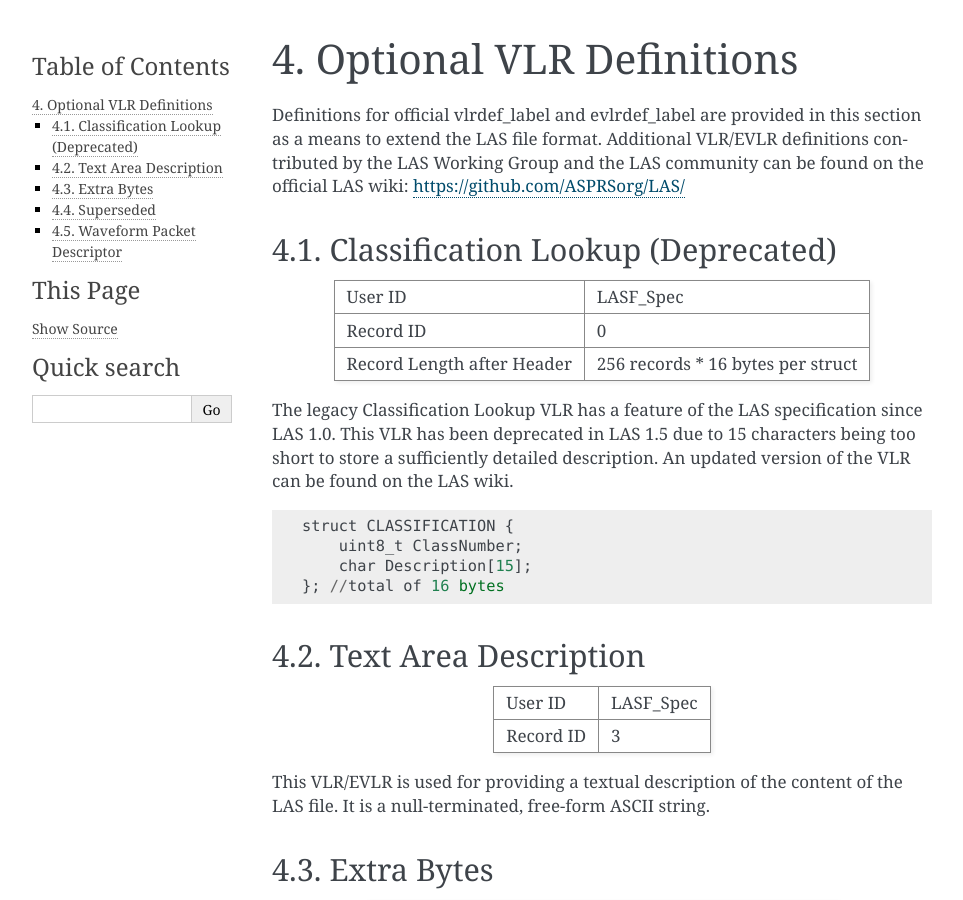
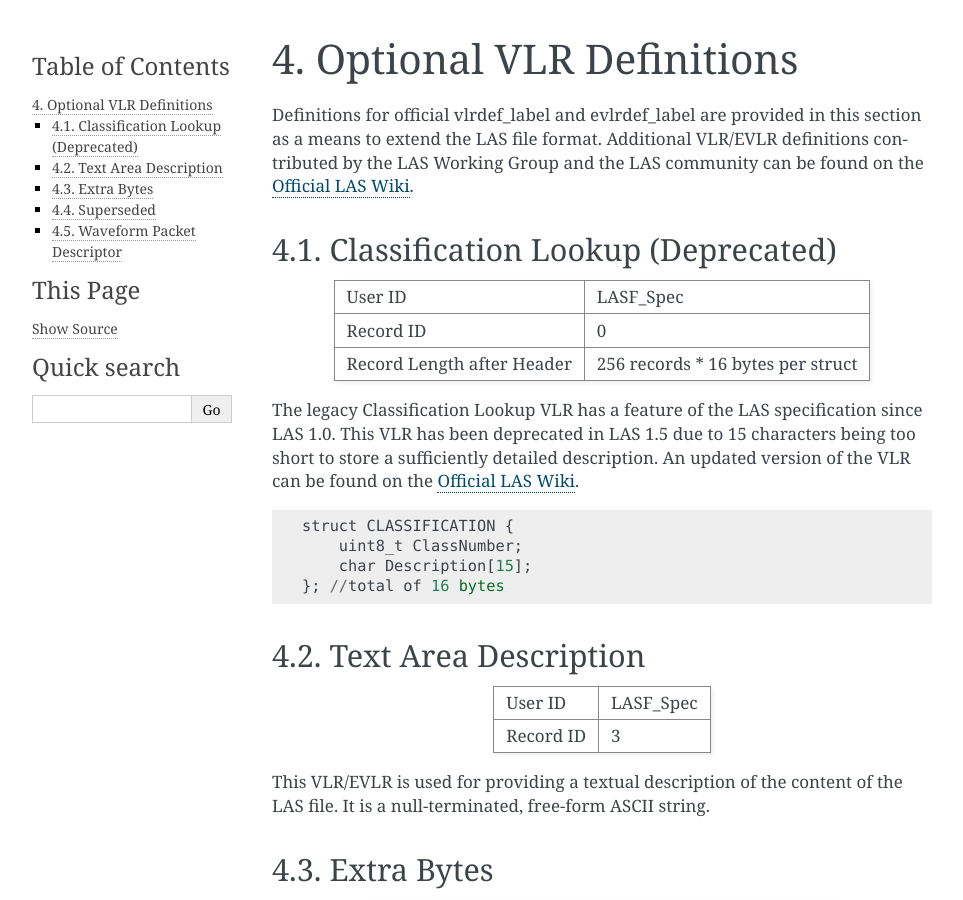
Before and after one commit to ASPRSorg/LAS, a Sphinx documentation site: the page built from source/04_optional_vlrs.txt, in a window 1280 px wide and 900 px high. Shown: the whole window, without its empty margins (148-1111 px from the left). Built offline with Sphinx 7.4.7, drawn with Linux system fonts in a browser that asks for light colours; the version number could not be read and is left out.

Commit message:
Normalize LAS wiki links to match #71

```diff
--- a/source/04_optional_vlrs.txt
+++ b/source/04_optional_vlrs.txt
@@ -10,7 +10,7 @@ Optional VLR Definitions
 Definitions for official :ref:`vlrdef_label` and :ref:`evlrdef_label`
 are provided in this section as a means to extend the LAS file format.
 Additional VLR/EVLR definitions contributed by the LAS Working Group and the
-LAS community can be found on the official LAS wiki: https://github.com/ASPRSorg/LAS/
+LAS community can be found on the :ref:`Official LAS Wiki <laswiki_link>`.
 
 Classification Lookup (Deprecated)
 ................................................................................
@@ -26,7 +26,7 @@ Classification Lookup (Deprecated)
 The legacy Classification Lookup VLR has a feature of the LAS specification
 since LAS 1.0. This VLR has been deprecated in LAS 1.5 due to 15 characters
 being too short to store a sufficiently detailed description. An updated
-version of the VLR can be found on the LAS wiki.
+version of the VLR can be found on the :ref:`Official LAS Wiki <laswiki_link>`.
 
 ::
 
```
